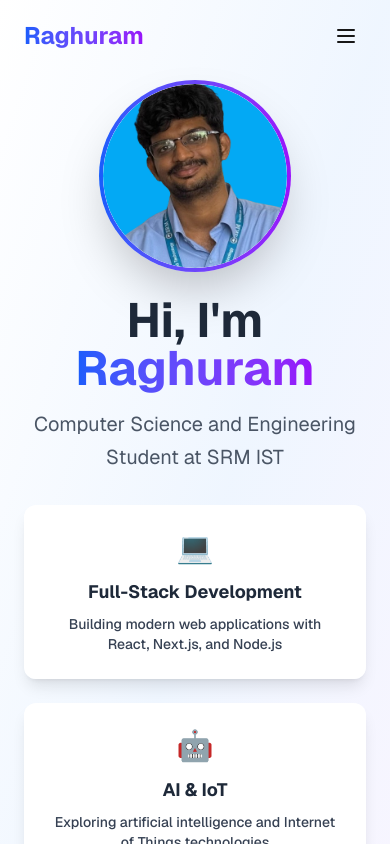
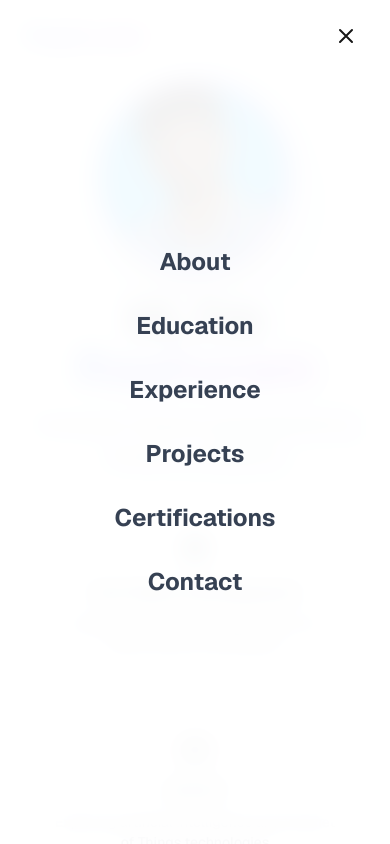
Before and after one commit to rs0657/nextjs_portfolio, a Next.js app: page / in a window 390 px wide. Both pictures are taken after a click on the button 346 px from the left and 36 px from the top of the page. Shown: the top 844 px of the page. Built offline with nearby package versions, Linux system fonts and the light colour scheme.

Commit message:
Fix mobile navbar functionality - add dropdown menu toggle

```diff
--- a/app/page.js
+++ b/app/page.js
@@ -17,6 +17,7 @@ const SectionTitle = ({ title }) => (
 // Navbar Component
 const Navbar = () => {
   const [scrolled, setScrolled] = useState(false);
+  const [mobileMenuOpen, setMobileMenuOpen] = useState(false);
 
   useEffect(() => {
     const handleScroll = () => {
@@ -27,6 +28,14 @@ const Navbar = () => {
     window.addEventListener('scroll', handleScroll);
     return () => window.removeEventListener('scroll', handleScroll);
   }, []);
+
+  const toggleMobileMenu = () => {
+    setMobileMenuOpen(!mobileMenuOpen);
+  };
+
+  const handleMobileMenuClick = () => {
+    setMobileMenuOpen(false);
+  };
 
   return (
     <nav className={`fixed top-0 left-0 right-0 z-50 transition-all duration-300 ${
@@ -51,11 +60,40 @@ const Navbar = () => {
           ))}
         </div>
         {/* Mobile Menu Button */}
-        <button className="md:hidden p-2" suppressHydrationWarning={true}>
-          <svg className="w-6 h-6" fill="none" stroke="currentColor" viewBox="0 0 24 24">
-            <path strokeLinecap="round" strokeLinejoin="round" strokeWidth={2} d="M4 6h16M4 12h16M4 18h16" />
+        <button
+          className="md:hidden p-2 z-50 relative"
+          onClick={toggleMobileMenu}
+          suppressHydrationWarning={true}
+        >
+          <svg className={`w-6 h-6 transition-transform duration-300 ${mobileMenuOpen ? 'rotate-90' : ''}`} fill="none" stroke="currentColor" viewBox="0 0 24 24">
+            {mobileMenuOpen ? (
+              <path strokeLinecap="round" strokeLinejoin="round" strokeWidth={2} d="M6 18L18 6M6 6l12 12" />
+            ) : (
+              <path strokeLinecap="round" strokeLinejoin="round" strokeWidth={2} d="M4 6h16M4 12h16M4 18h16" />
+            )}
           </svg>
         </button>
+      </div>
+
+      {/* Mobile Menu */}
+      <div className={`md:hidden fixed inset-0 bg-white/95 backdrop-blur-md transition-all duration-300 ${
+        mobileMenuOpen
+          ? 'opacity-100 visible'
+          : 'opacity-0 invisible'
+      }`}>
+        <div className="flex flex-col items-center justify-center h-full space-y-8">
+          {['About', 'Education', 'Experience', 'Projects', 'Certifications', 'Contact'].map((item) => (
+            <a
+              key={item}
+              href={`#${item.toLowerCase()}`}
+              onClick={handleMobileMenuClick}
+              className="text-2xl font-bold text-gray-700 hover:text-blue-600 transition-colors duration-300 relative group"
+            >
+              {item}
+              <span className="absolute -bottom-1 left-0 w-0 h-0.5 bg-blue-600 transition-all duration-300 group-hover:w-full"></span>
+            </a>
+          ))}
+        </div>
       </div>
     </nav>
   );
```
